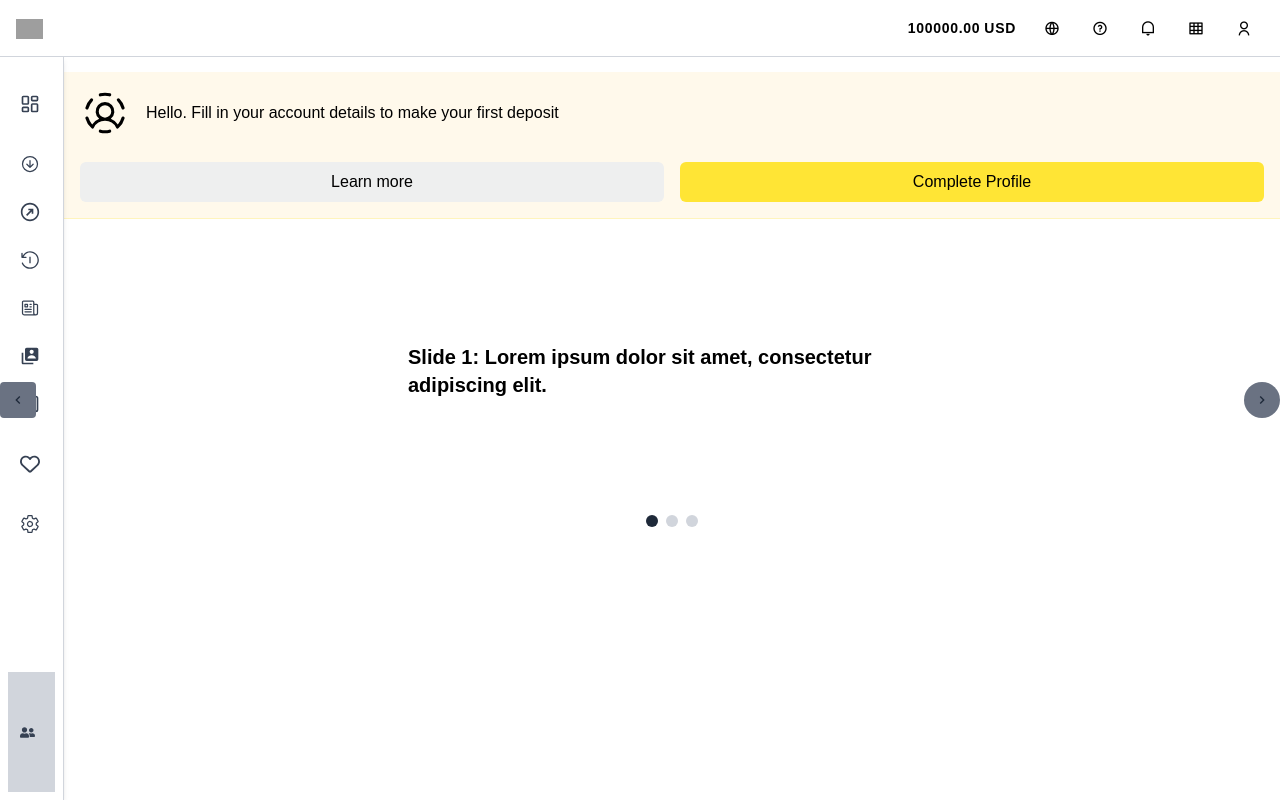
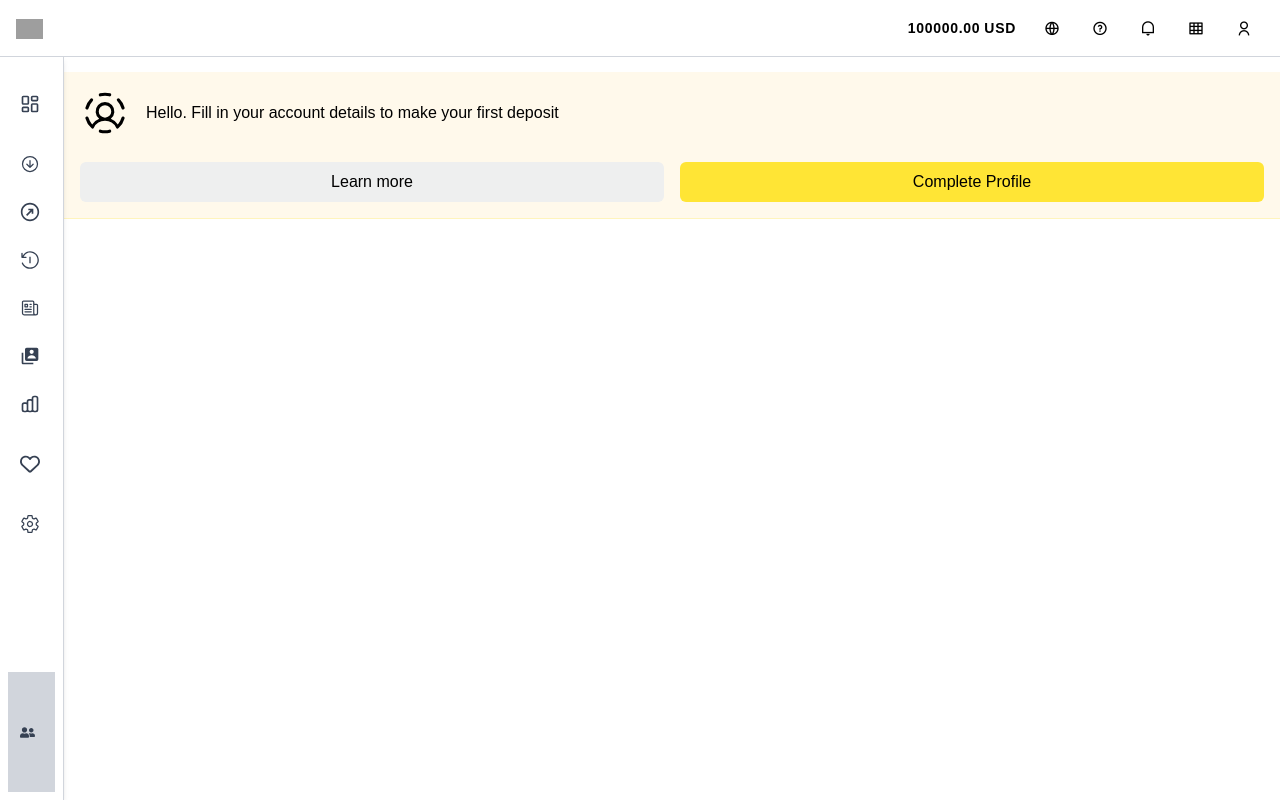
Before and after one commit to jenacodes/exness, a React (Vite) app: page /dashboard in a window 1280 px wide. Built offline with nearby package versions, Linux system fonts and the light colour scheme; grey boxes are pictures that could not be loaded; a web font is replaced by a local one.

Commit message:
feat: enhance Slider component with new styles and content; update CSS for background color

```diff
--- a/src/dashboard/Slider.jsx
+++ b/src/dashboard/Slider.jsx
@@ -6,7 +6,8 @@ export default function Slider() {
   const slides = [
     {
       id: 0,
-      color: "",
+      color: "bg-slidesbg",
+      heading: "1000+ trading strategies",
       text: "Slide 1: Lorem ipsum dolor sit amet, consectetur adipiscing elit.",
     },
     {
@@ -37,9 +38,9 @@ export default function Slider() {
   };
 
   return (
-    <div className=" w-full max-w-xl mx-auto px-6 rounded-lg">
+    <div className=" w-full max-w-xl mx-auto px-6 rounded-lg lg:hidden relative">
       {/* Slider Container */}
-      <div className="relative overflow-hidden ">
+      <div className=" overflow-hidden ">
         {/* Slides Wrapper: shifting slides based on activeIndex */}
         <div
           className="flex transition-transform duration-500"
@@ -48,9 +49,20 @@ export default function Slider() {
           {slides.map((slide) => (
             <div
               key={slide.id}
-              className={`${slide.color} flex-shrink-0 w-full h-64 flex items-center justify-center`}
+              className={`${slide.color} flex-shrink-0 w-full h-30 flex items-center justify-center rounded-lg p-2`}
             >
-              <p className="text-black text-xl font-semibold">{slide.text}</p>
+              <div>
+                <h2 className="text-black text-base text-left font-semibold">
+                  {slide.heading}
+                </h2>
+                <p className="text-white text-sm ">{slide.text}</p>
+              </div>
+              <div
+                style={{
+                  backgroundImage: `url(https://my.ex-markets.pro/download/e8/e82ca/e82ca62e19c1241bb9224e4b3756eeae.webp)`,
+                }}
+                className="bg-cover bg-center bg-no-repeat  min-w-[100px] min-h-[100px]"
+              ></div>
             </div>
           ))}
         </div>
@@ -58,7 +70,7 @@ export default function Slider() {
         {/* Prev Button */}
         <button
           onClick={prevSlide}
-          className="fixed top-1/2 left-0 transform -translate-y-1/2 bg-gray-500 bg-opacity-75 hover:bg-opacity-100 text-gray-800 font-bold p-2.5 rounded"
+          className="absolute top-1/3 left-0 transform -translate-y-1/2 bg-gray-200 bg-opacity-75 hover:bg-opacity-100 text-gray-500 font-bold p-2.5 rounded-full inline-flex items-center cursor-pointer backdrop-blur-sm"
         >
           <MdKeyboardArrowLeft />
         </button>
@@ -66,7 +78,7 @@ export default function Slider() {
         {/* Next Button */}
         <button
           onClick={nextSlide}
-          className="fixed top-1/2 right-0 transform -translate-y-1/2 bg-gray-500 bg-opacity-75 hover:bg-opacity-100 text-gray-800 font-bold p-2.5 rounded-full inline-flex items-center cursor-pointer backdrop-blur-sm"
+          className="absolute top-1/3 right-0 transform -translate-y-1/2 bg-gray-300 bg-opacity-75 hover:bg-opacity-100 text-gray-500 font-bold p-2.5 rounded-full inline-flex items-center cursor-pointer backdrop-blur-sm"
         >
           <MdKeyboardArrowRight />
         </button>
--- a/src/index.css
+++ b/src/index.css
@@ -13,6 +13,7 @@
   --color-transparent-btn: #6c859529;
   --color-dashboard-header-bg: #fff9eb;
   --color-yellow-color: #ffde0233;
+  --color-slidesbg: #e6dcdc;
 }
 
 @font-face {
```
